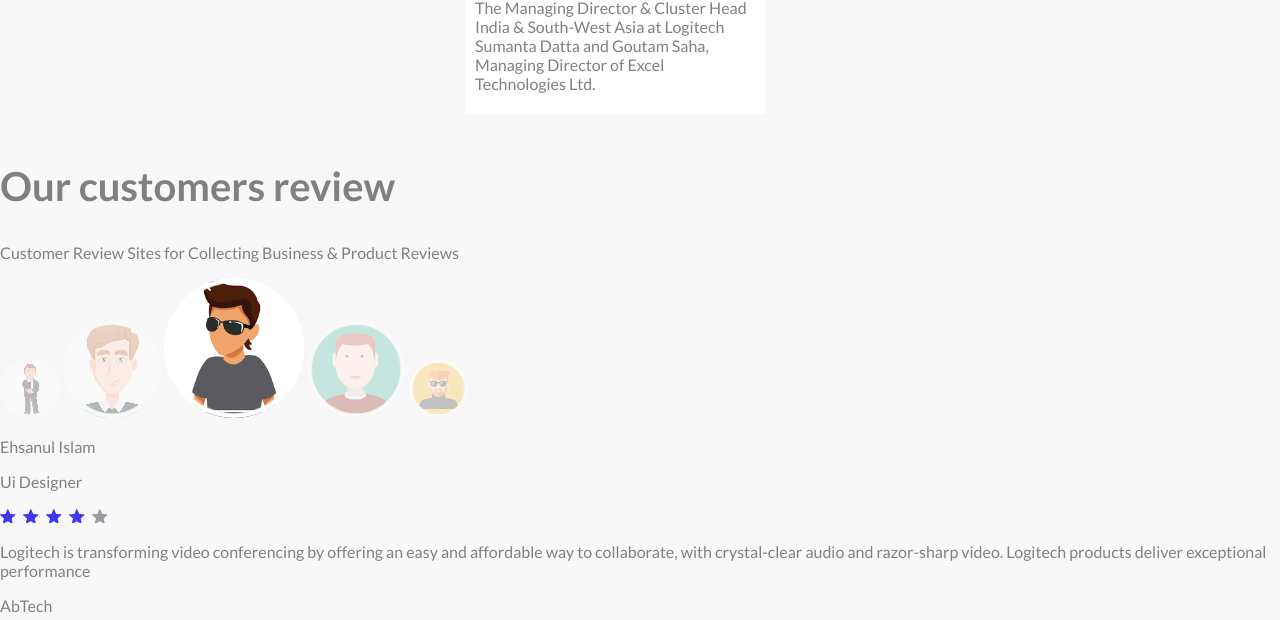
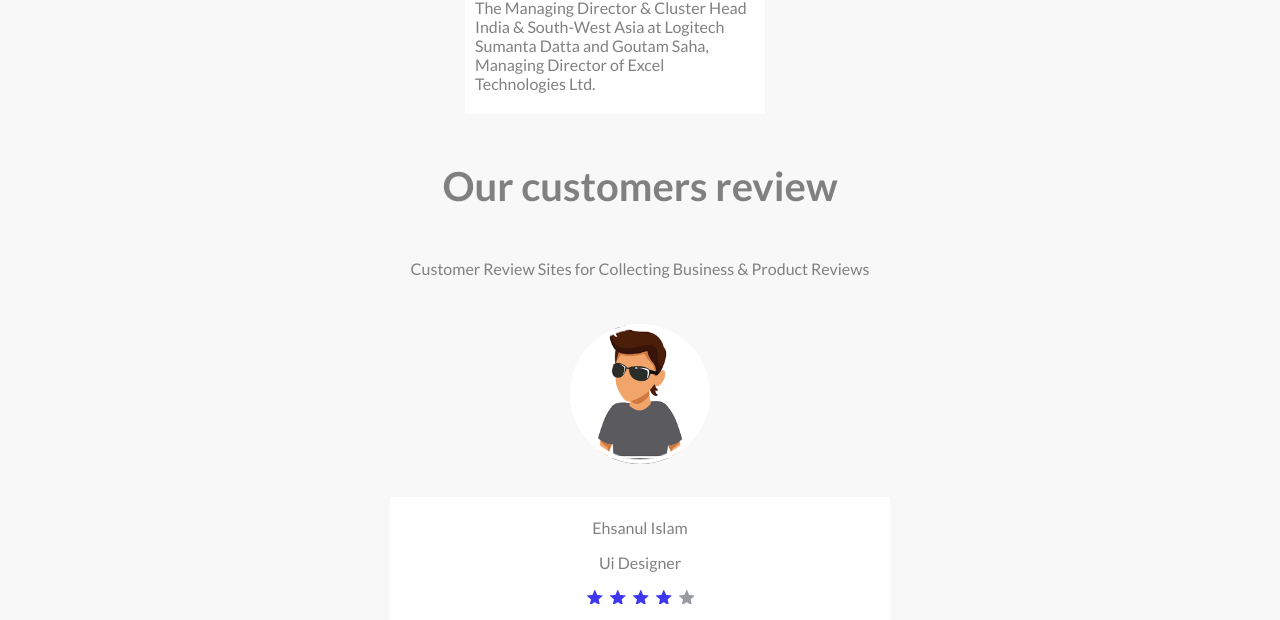
Before and after one commit to Rajan1RESS/Sajt_Kurs, a plain HTML site: page index.html in a window 1280 px wide. Shown: the part 6169-6789 px from the top of the page. Drawn offline with Linux system fonts and the light colour scheme.

Commit message:
review-section update

```diff
--- /dev/null
+++ b/Styles/review.css
@@ -0,0 +1,27 @@
+.review .container{
+    display: flex;
+    flex-direction: column;
+    align-items: center;
+    text-align: center;
+}
+
+.profile-pics #pic1,#pic2,#pic4,#pic5{
+    display: none;
+}
+
+.review .container #customer-review{
+    padding: 5px 20px;
+    min-width: 200px;
+    min-height: 200px;
+    max-width: 500px;
+    width: 100%;
+    background-color: white;
+}
+
+#pic3 {
+    margin: 30px 0px;
+}
+
+#customer-review-inner{
+    width: 100%;
+}
--- a/index.html
+++ b/index.html
@@ -13,6 +13,7 @@
     <link rel="stylesheet" href="Styles/top-pick.css">
     <link rel="stylesheet" href="Styles/brands.css">
     <link rel="stylesheet" href="Styles/blog.css">
+    <link rel="stylesheet" href="Styles/review.css">
     <link rel="preconnect" href="https://fonts.googleapis.com"><link rel="preconnect" href="https://fonts.gstatic.com" crossorigin><link href="https://fonts.googleapis.com/css2?family=Lato:wght@100;400;700&display=swap" rel="stylesheet">
     <title>Domaci_2</title>
 </head>
@@ -306,18 +307,20 @@
             <p>Customer Review Sites for Collecting Business & Product Reviews</p>
 
             <div class="profile-pics">
-                <img src="Images/Profile-pics/p1.png" alt="">
-                <img src="Images/Profile-pics/p2.png" alt="">
-                <img src="Images/Profile-pics/p3.png" alt="">
-                <img src="Images/Profile-pics/p4.png" alt="">
-                <img src="Images/Profile-pics/p5.png" alt="">
+                <img id="pic1" src="Images/Profile-pics/p1.png" alt="">
+                <img id="pic2" src="Images/Profile-pics/p2.png" alt="">
+                <img id="pic3" src="Images/Profile-pics/p3.png" alt="">
+                <img id="pic4" src="Images/Profile-pics/p4.png" alt="">
+                <img id="pic5" src="Images/Profile-pics/p5.png" alt="">
             </div>
 
-            <div class="customer-review">
-                <p>Ehsanul Islam</p>
-                <p>Ui Designer</p>
-                <img src="Images/Profile-pics/Star.png" alt="">
-                <p>Logitech is transforming video conferencing by offering an easy and affordable way to collaborate, with crystal-clear audio and razor-sharp video. Logitech products deliver exceptional performance</p>
+            <div id="customer-review">
+                <div id="customer-review-inner">
+                    <p>Ehsanul Islam</p>
+                    <p>Ui Designer</p>
+                    <img src="Images/Profile-pics/Star.png" alt="">
+                    <p>Logitech is transforming video conferencing by offering an easy and affordable way to collaborate, with crystal-clear audio and razor-sharp video. Logitech products deliver exceptional performance</p>
+                </div>
             </div>
         </div>
     </div>
```
